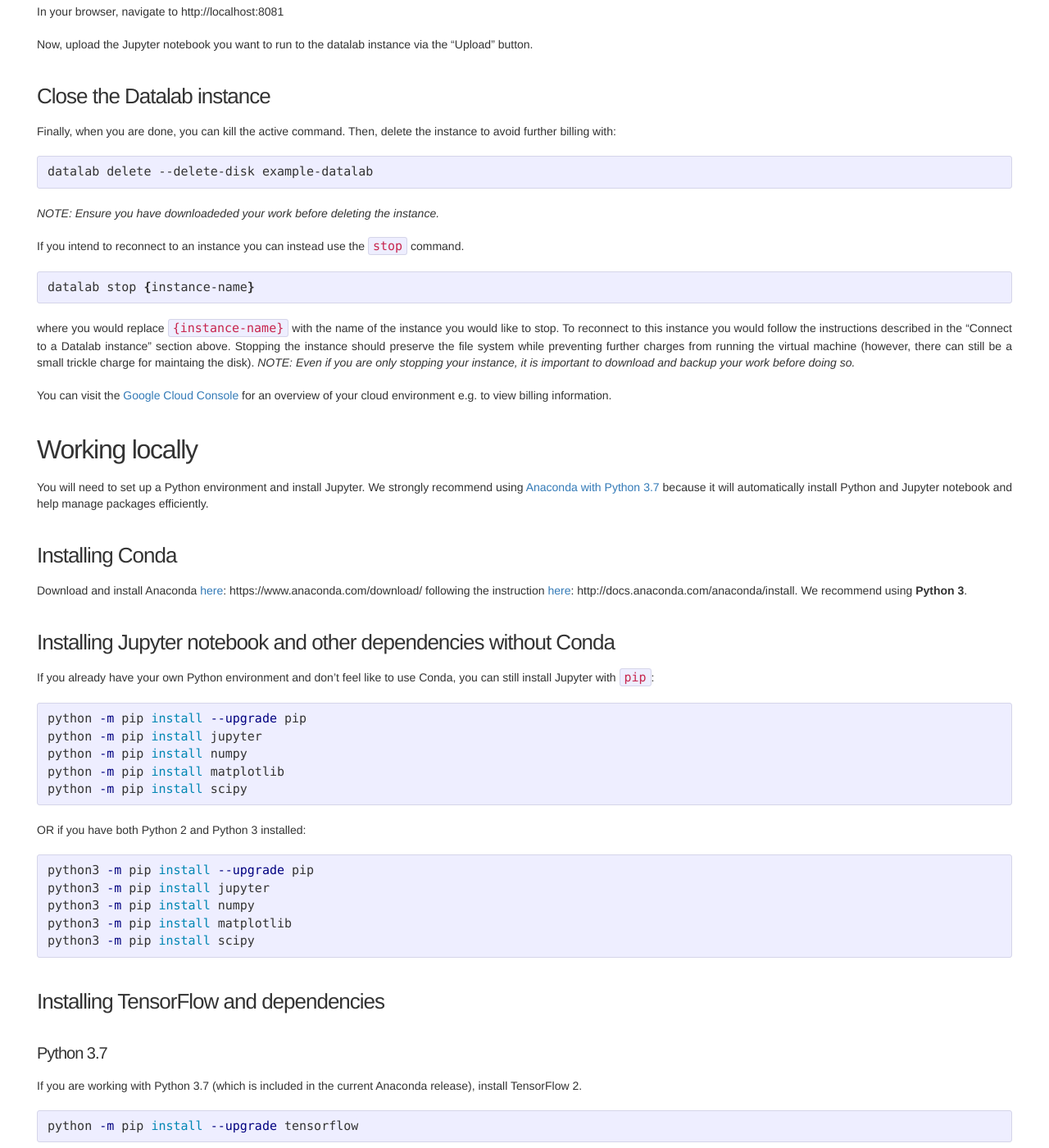
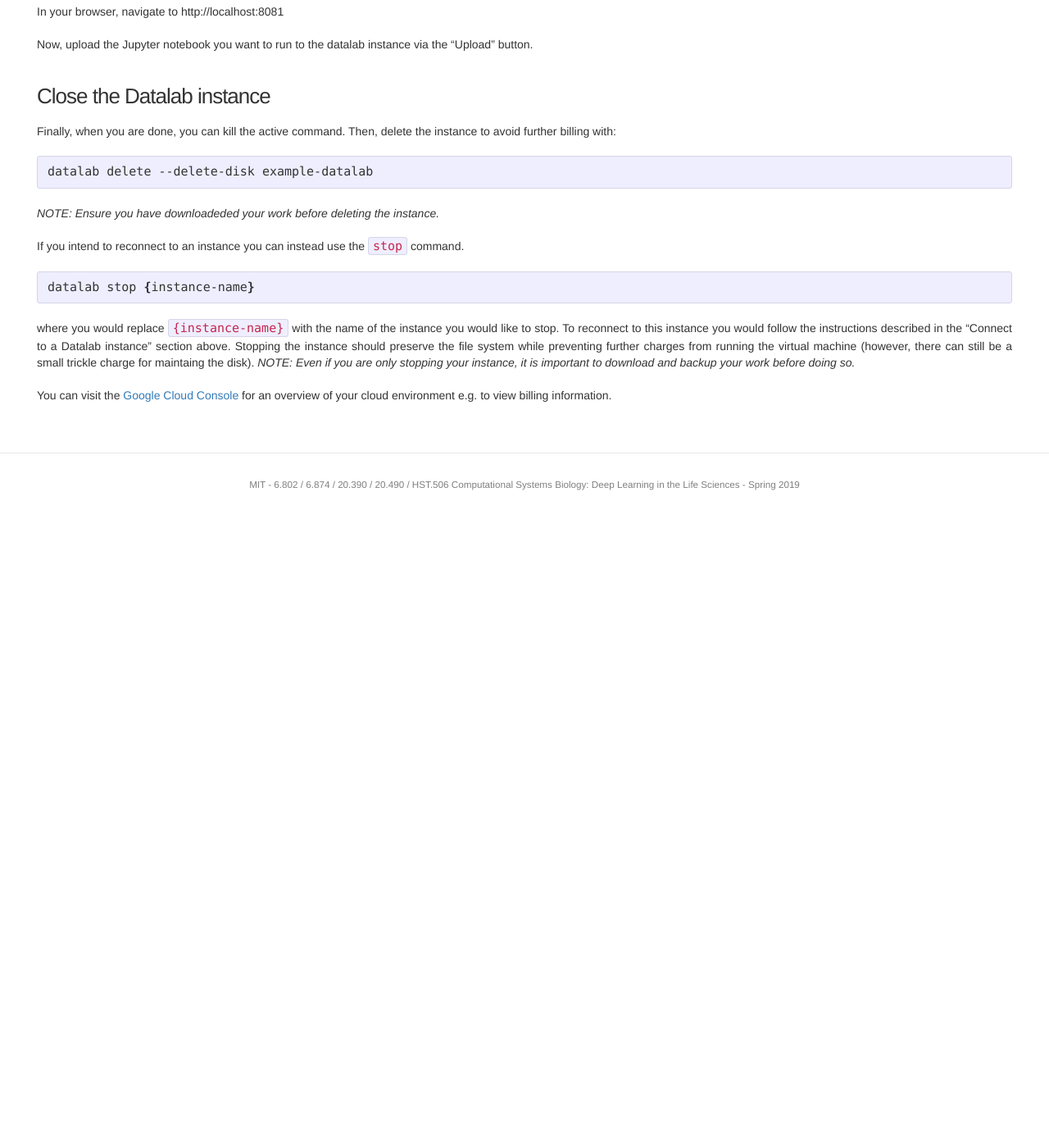
Before and after one commit to mit6874/mit6874.github.io, a Jekyll site: the page built from tutorials/quickstart-tutorial.md, in a window 1280 px wide and 1400 px high, scrolled down 2887 px. Shown: the whole window at 82% size. Built offline with Jekyll 4.4.1, drawn with Linux system fonts in a browser that asks for light colours; nearby versions of some CDN libraries; after the commit the page ends 3517 px from its top, so only the background shows below that; some of the changed text lies outside the part shown.

Commit message:
Remove working locally instructions

````diff
--- a/tutorials/quickstart-tutorial.md
+++ b/tutorials/quickstart-tutorial.md
@@ -122,50 +122,3 @@ datalab stop {instance-name}
 where you would replace `{instance-name}` with the name of the instance you would like to stop. To reconnect to this instance you would follow the instructions described in the "Connect to a Datalab instance" section above. Stopping the instance should preserve the file system while preventing further charges from running the virtual machine (however, there can still be a small trickle charge for maintaing the disk). *NOTE: Even if you are only stopping your instance, it is important to download and backup your work before doing so.*
 
 You can visit the [Google Cloud Console](https://console.cloud.google.com/) for an overview of your cloud environment e.g. to view billing information.
-
-## Working locally
-You will need to set up a Python environment and install Jupyter. We strongly recommend using [Anaconda with Python 3.7](https://www.anaconda.com/download/#macos) because it will automatically install Python and Jupyter notebook and help manage packages efficiently.
-
-### Installing Conda
-Download and install Anaconda [here](https://www.anaconda.com/download/): https://www.anaconda.com/download/ following the instruction [here](http://docs.anaconda.com/anaconda/install): http://docs.anaconda.com/anaconda/install. We recommend using **Python 3**.
-
-### Installing Jupyter notebook and other dependencies without Conda
-If you already have your own Python environment and don't feel like to use Conda, you can still install Jupyter with `pip`:
-```bash
-python -m pip install --upgrade pip
-python -m pip install jupyter
-python -m pip install numpy
-python -m pip install matplotlib
-python -m pip install scipy
-```
-OR if you have both Python 2 and Python 3 installed:
-```bash
-python3 -m pip install --upgrade pip
-python3 -m pip install jupyter
-python3 -m pip install numpy
-python3 -m pip install matplotlib
-python3 -m pip install scipy
-```
-
-### Installing TensorFlow and dependencies
-
-#### Python 3.7
-
-If you are working with Python 3.7 (which is included in the current Anaconda release), install TensorFlow 2.
-
-```bash
-python -m pip install --upgrade tensorflow
-```
-
-### Running Jupyter notebook
-Once you install Anoconda, Jupyter is automatically installed already. You can start the Jupyter server from the homework directory you will be working on with this command:
-```bash
-jupyter notebook
-```
-Once Jupyter is running, point your web browser at [http://localhost:8888](http://localhost:8888) to start using Jupyter notebooks. If everything worked correctly, you should see a screen like this, showing all available Jupyter notebooks in the current directory:
-
-<div class='fig figcenter'>
-  <img src='/assets/ipynotebook.png'>
-</div>
-
-Click through the `ps*.ipynb` and start working on your problem set! More tutorials about how to use Jupyter Notebook can be found [here](https://jupyter-notebook.readthedocs.io/en/stable/notebook.html).
````
